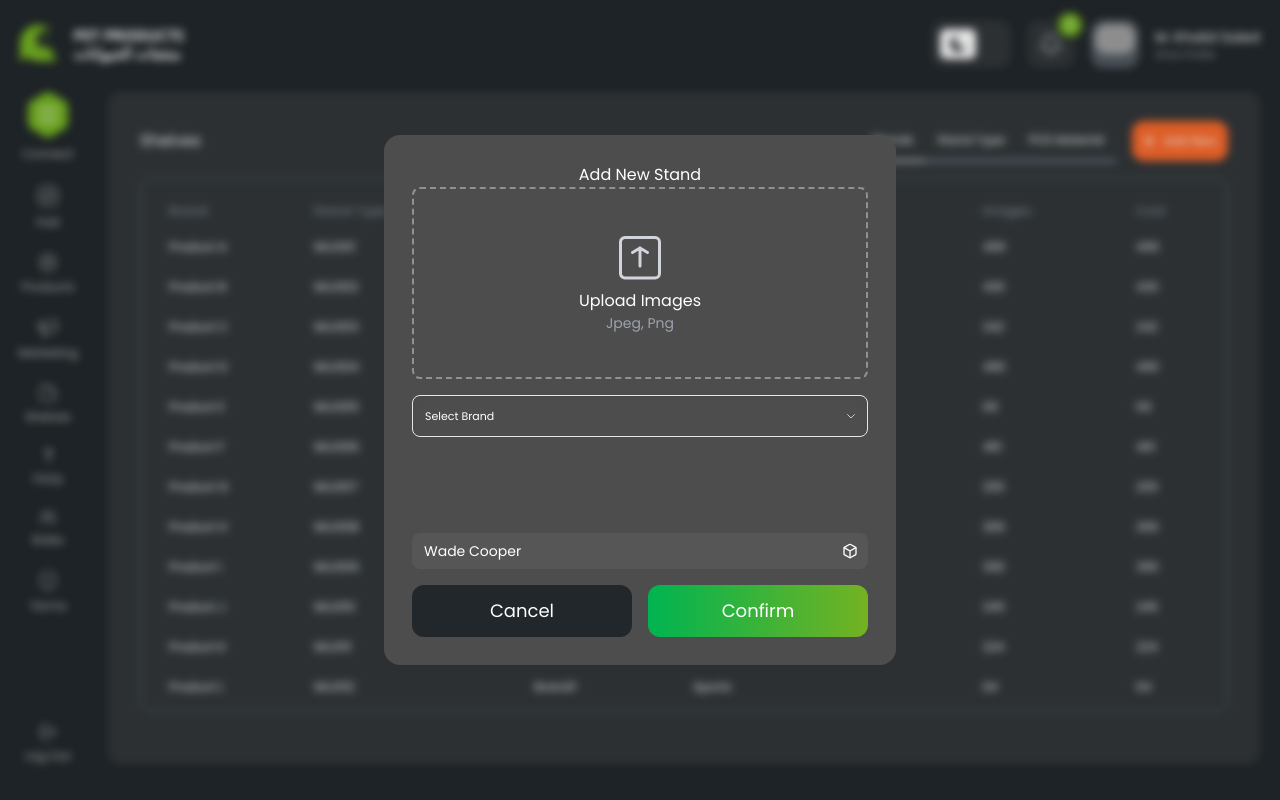
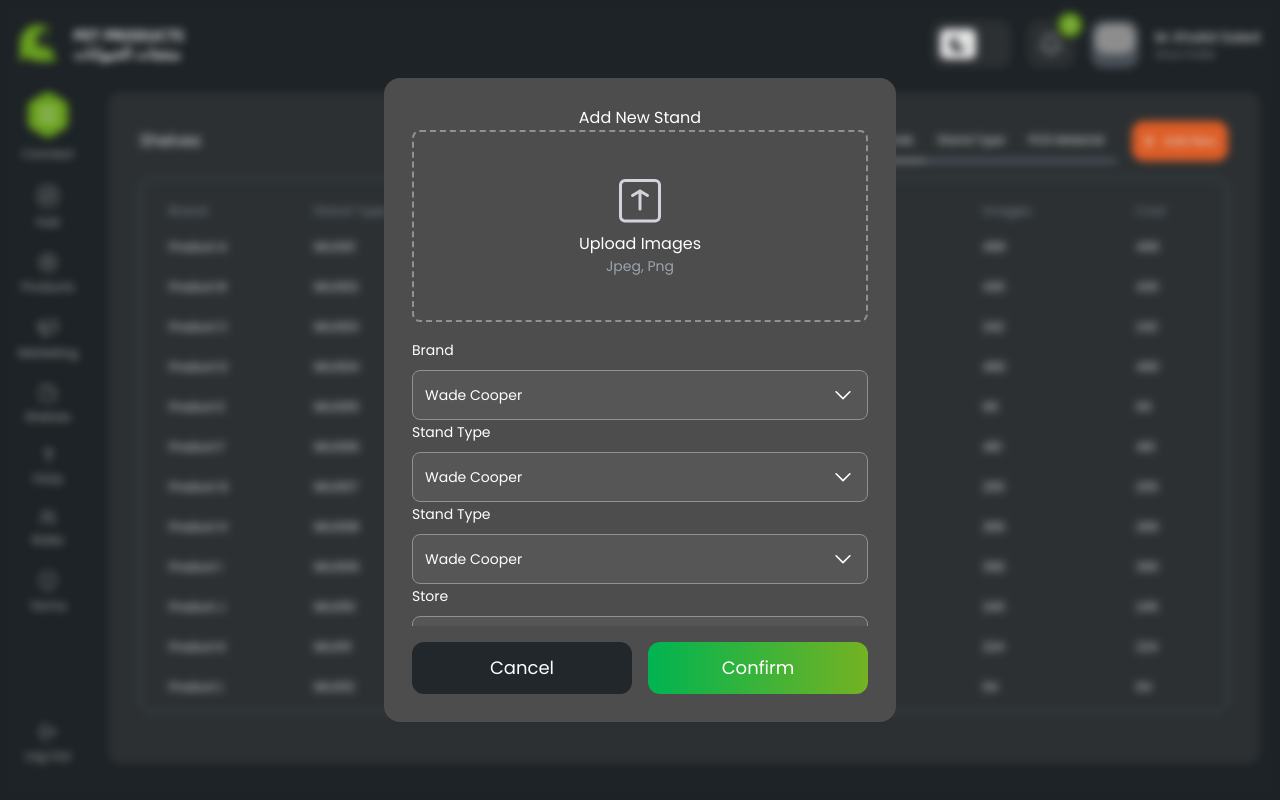
Before and after one commit to encoderit-rafi/pet_products, a React (Vite) app: page /shelves in a window 1280 px wide. Both pictures are taken after a click on the button "Add New". Built offline with nearby package versions, Linux system fonts and the light colour scheme; grey boxes are pictures that could not be loaded; what tailwindcss-animated would draw is missing.

Commit message:
12-18-2024 page 15,16,17

```diff
--- /dev/null
+++ b/src/assets/icons/CheckIcon.jsx
@@ -0,0 +1,7 @@
+import React from 'react'
+
+export default function CheckIcon({ className }) {
+ return (
+  <svg xmlns="http://www.w3.org/2000/svg" className={className} viewBox="0 0 24 24"><g fill="none" fill-rule="evenodd"><path d="m12.593 23.258l-.011.002l-.071.035l-.02.004l-.014-.004l-.071-.035q-.016-.005-.024.005l-.004.01l-.017.428l.005.02l.01.013l.104.074l.015.004l.012-.004l.104-.074l.012-.016l.004-.017l-.017-.427q-.004-.016-.017-.018m.265-.113l-.013.002l-.185.093l-.01.01l-.003.011l.018.43l.005.012l.008.007l.201.093q.019.005.029-.008l.004-.014l-.034-.614q-.005-.018-.02-.022m-.715.002a.02.02 0 0 0-.027.006l-.006.014l-.034.614q.001.018.017.024l.015-.002l.201-.093l.01-.008l.004-.011l.017-.43l-.003-.012l-.01-.01z" /><path fill="currentColor" d="M21.546 5.111a1.5 1.5 0 0 1 0 2.121L10.303 18.475a1.6 1.6 0 0 1-2.263 0L2.454 12.89a1.5 1.5 0 1 1 2.121-2.121l4.596 4.596L19.424 5.111a1.5 1.5 0 0 1 2.122 0" /></g></svg>
+ )
+}
--- a/src/components/BaseSelectDropdown.jsx
+++ b/src/components/BaseSelectDropdown.jsx
@@ -1,4 +1,6 @@
 import BoxIcon from '@/assets/icons/BoxIcon'
+import CheckIcon from '@/assets/icons/CheckIcon'
+import DownIcon from '@/assets/icons/DownIcon'
 import cn from '@/lib/utils/cn'
 import { Listbox, ListboxButton, ListboxOption, ListboxOptions } from '@headlessui/react'
 // import { CheckIcon, ChevronDownIcon } from '@heroicons/react/20/solid'
@@ -17,17 +19,20 @@ export default function BaseSelectDropdown() {
  const [selected, setSelected] = useState(people[1])
 
  return (
-  <div className="mx-auto w-full pt-20">
+  <div className="mx-auto w-full">
    <Listbox value={selected} onChange={setSelected} >
     <ListboxButton
      className={cn(
-      'relative block w-full rounded-lg bg-white/5 py-1.5 pr-8 pl-3 text-left text-sm/6 text-white',
+      'relative block w-full rounded-lg bg-white/5 py-3 pr-8 border border-custom_line_one pl-3 text-left text-sm/6 text-white',
       'focus:outline-none data-[focus]:outline-2 data-[focus]:-outline-offset-2 data-[focus]:outline-white/25'
      )}
     >
-     {selected.name}
-     <BoxIcon
-      className="group pointer-events-none absolute top-2.5 right-2.5 size-4 fill-white/60"
+     <span>
+
+      {selected.name}
+     </span>
+     <DownIcon
+      className="group pointer-events-none absolute top-1/2  -translate-y-1/2 right-4 size-4 fill-white/60"
       aria-hidden="true"
      />
     </ListboxButton>
@@ -35,7 +40,7 @@ export default function BaseSelectDropdown() {
      anchor="bottom"
      transition
      className={cn(
-      'w-[var(--button-width)] z-[60] rounded-xl border border-white/5 !bg-custom_bg_two p-1 [--anchor-gap:var(--spacing-1)] focus:outline-none',
+      'w-[var(--button-width)] z-[60] mt-1 rounded-xl border border-white/5 !bg-[#21272b] p-1 [--anchor-gap:var(--spacing-1)] focus:outline-none',
       'transition duration-100 ease-in data-[leave]:data-[closed]:opacity-0'
      )}
     >
@@ -45,7 +50,7 @@ export default function BaseSelectDropdown() {
        value={person}
        className="group flex cursor-default items-center gap-2 rounded-lg py-1.5 px-3 select-none data-[focus]:bg-white/10"
       >
-       <BoxIcon className="invisible size-4 fill-white group-data-[selected]:visible" />
+       <CheckIcon className="invisible size-4 text-white group-data-[selected]:visible" />
        <div className="text-sm/6 text-white">{person.name}</div>
       </ListboxOption>
      ))}
--- a/src/components/InputText.jsx
+++ b/src/components/InputText.jsx
@@ -1,4 +1,6 @@
-export default function InputText({ id, label, palceholder, hideLabel = true }) {
+import cn from "@/lib/utils/cn";
+
+export default function InputText({ id, label, palceholder, hideLabel = true, className }) {
  return (
   <div className="flex flex-col space-y-2 w-full">
    {hideLabel && <label
@@ -13,7 +15,7 @@ export default function InputText({ id, label, palceholder, hideLabel = true })
     type="text"
     placeholder={palceholder}
     aria-required="true"
-    className="border bg-transparent text-white border-custom_line_two rounded-md px-3 py-2 outline-none placeholder:capitalize placeholder:text-custom_line_one focus:border-custom_line_one"
+    className={cn("border bg-white/5 text-white border-custom_line_one rounded-md px-3 py-2 outline-none placeholder:capitalize placeholder:text-custom_line_one focus:border-custom_line_one", className)}
    />
   </div>
  )
--- /dev/null
+++ b/src/components/Label.jsx
@@ -0,0 +1,14 @@
+import React from 'react'
+
+export default function Label({ id, label, palceholder }) {
+ return (
+  <label
+   htmlFor={id}
+   className="text-sm font-medium text-white"
+   aria-label={palceholder}
+  >
+   {label}
+  </label>
+
+ )
+}
--- a/src/features/shelves/Shelves.jsx
+++ b/src/features/shelves/Shelves.jsx
@@ -9,6 +9,8 @@ import { useEffect, useState } from "react";
 import Dialog from "@/components/Dialog";
 import BaseMenu from "@/components/BaseMenu";
 import BaseSelectDropdown from "@/components/BaseSelectDropdown";
+import Label from "@/components/Label";
+import InputText from "@/components/InputText";
 const query = {
   headers: [
     {
@@ -92,6 +94,8 @@ export default function Shelves() {
   const [brand, setBrand] = useState(null);
   const [activeTabIndex, setActiveTabIndex] = useState(0);
   const [isOpenAddNewStand, setIsOpenAddNewStand] = useState(false);
+  const [isOpenAddNewStandType, setIsOpenAddNewStandType] = useState(false);
+  const [isOpenAddNewPOSMaterials, setIsOpenAddNewPOSMaterials] = useState(false);
   useEffect(() => {
     console.log(activeTabIndex)
   }, [activeTabIndex])
@@ -99,6 +103,12 @@ export default function Shelves() {
     switch (activeTabIndex) {
       case 0:
         setIsOpenAddNewStand(true)
+        return;
+      case 1:
+        setIsOpenAddNewStandType(true)
+        return;
+      case 2:
+        setIsOpenAddNewPOSMaterials(true)
         return;
       default:
         return;
@@ -134,18 +144,39 @@ export default function Shelves() {
         </TabPanel>
       </TabPanels>
     </TabGroup>
-    <Dialog isOpen={isOpenAddNewStand} title="add new stand" className="max-w-lg">
+    <Dialog isOpen={isOpenAddNewStand} title="add new stand" className="max-w-lg ">
       <div className="flex flex-col  space-y-4">
         <ImagePicker />
+        <div className="max-h-72 overflow-auto">
 
-        <BaseMenu
-          text="select brand"
-          data={brands}
-          value={brand}
-          setValue={(item) => setBrand(item)}
-          className="bg-transparent py-3 rounded-lg"
-        />
-        <BaseSelectDropdown />
+          <div className="space-y-2">
+            <Label id="brand" label="brand" palceholder="brand" />
+            <BaseSelectDropdown />
+          </div>
+          <div className="space-y-2">
+            <Label id="Stand Type" label="Stand Type" palceholder="Stand Type" />
+            <BaseSelectDropdown />
+          </div>
+          <div className="space-y-2">
+            <Label id="Stand Type" label="Stand Type" palceholder="Stand Type" />
+            <BaseSelectDropdown />
+          </div>
+          <div className="space-y-2">
+            <Label id="Store" label="Store" palceholder="Store" />
+            <BaseSelectDropdown />
+          </div>
+          <div className="flex items-center gap-4">
+            <div className="space-y-2 flex-1">
+              <Label id="Location" label="Location" palceholder="Location" />
+              <BaseSelectDropdown />
+            </div>
+            <div className="flex-1">
+
+              <InputText id="Cost" label="Cost" palceholder="Cost" className="py-3 rounded-lg" />
+            </div>
+
+          </div>
+        </div>
         <div className="flex items-center gap-4">
           <BaseButton
             onClick={() => setIsOpenAddNewStand(false)}
@@ -153,6 +184,59 @@ export default function Shelves() {
           <BaseButton varient="gradient">confirm</BaseButton>
         </div>
       </div>
-    </Dialog>
-  </div>
+    </Dialog >
+    <Dialog isOpen={isOpenAddNewStandType} title="Add New Stand Type" className="max-w-3xl">
+      <div className="flex flex-col  space-y-4">
+        <ImagePicker />
+        <div className="max-h-72 grid grid-cols-2 overflow-auto gap-4">
+          <InputText id="Type Name" label="Type Name" palceholder="Enter Value" className="py-3 rounded-lg" />
+          <InputText id="First Shelf" label="First Shelf" palceholder="Number of Products" className="py-3 rounded-lg" />
+          <div className="space-y-2">
+            <Label id="brand" label="brand" palceholder="brand" />
+            <BaseSelectDropdown />
+          </div>
+          <InputText id="First Shelf" label="First Shelf" palceholder="Number of Products" className="py-3 rounded-lg" />
+          {/* <div className="space-y-2">
+            <Label id="Stand Type" label="Stand Type" palceholder="Stand Type" />
+            <BaseSelectDropdown />
+          </div> */}
+          <div className="space-y-2">
+            <Label id="Materials list" label="Materials list" palceholder="Materials list" />
+            <BaseSelectDropdown />
+          </div>
+          <InputText id="First Shelf" label="First Shelf" palceholder="Number of Products" className="py-3 rounded-lg" />
+          <InputText id="Cost" label="Cost" palceholder="Cost" className="py-3 rounded-lg" />
+          <InputText id="First Shelf" label="First Shelf" palceholder="Number of Products" className="py-3 rounded-lg" />
+
+        </div>
+        <div className="flex items-center gap-4">
+          <BaseButton
+            onClick={() => setIsOpenAddNewStandType(false)}
+          >cancel</BaseButton>
+          <BaseButton varient="gradient">confirm</BaseButton>
+        </div>
+      </div>
+    </Dialog >
+    <Dialog isOpen={isOpenAddNewPOSMaterials} title="Create POS Materials" className="max-w-lg">
+      <div className="flex flex-col  space-y-4">
+        <ImagePicker />
+        <div className="max-h-72 overflow-auto space-y-2">
+          <InputText id="Name" label="Name" palceholder="Name" className="py-3 rounded-lg" />
+
+          <div className="space-y-2">
+            <Label id="brand" label="brand" palceholder="brand" />
+            <BaseSelectDropdown />
+          </div>
+          <InputText id="Cost" label="Cost" palceholder="Cost" className="py-3 rounded-lg" />
+
+        </div>
+        <div className="flex items-center gap-4">
+          <BaseButton
+            onClick={() => setIsOpenAddNewPOSMaterials(false)}
+          >cancel</BaseButton>
+          <BaseButton varient="gradient">confirm</BaseButton>
+        </div>
+      </div>
+    </Dialog >
+  </div >
 }
```
